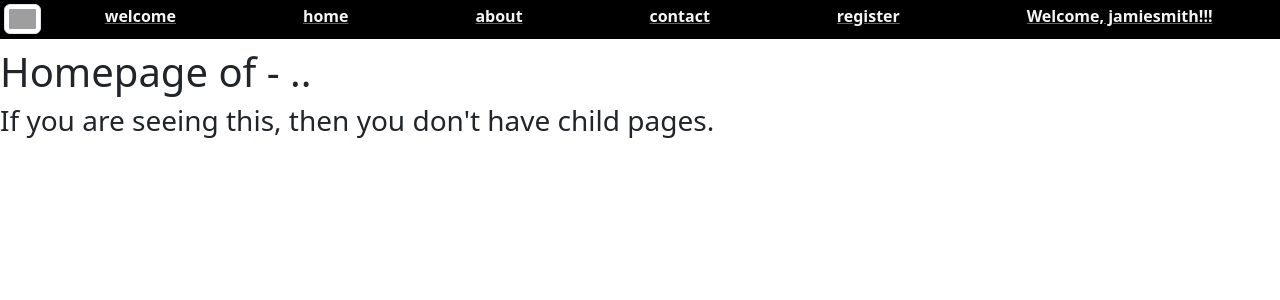
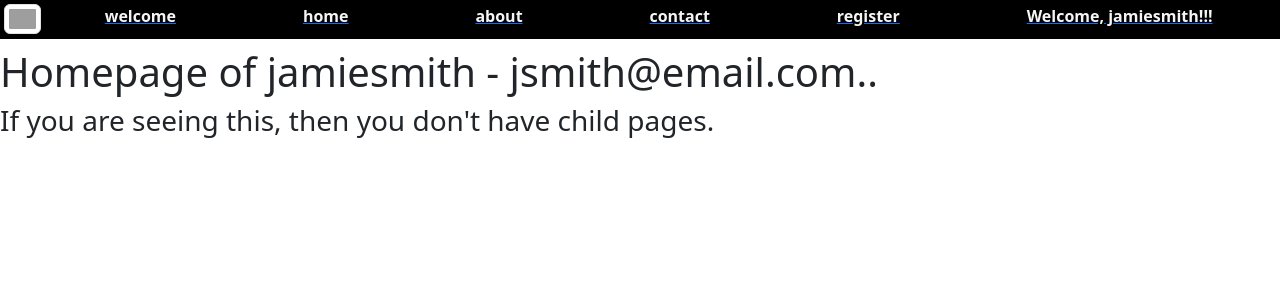
Before and after one commit to dho1115/beat-the-idols-iii, a React (Vite) app: page /currentUser/e3288652-f5be-4e52-b315-a7c232c9e0cb/ in a window 1280 px wide. Shown: the top 300 px of the page. Built offline with nearby package versions, Linux system fonts and the light colour scheme; data requests are answered from the project's data file; grey boxes are pictures that could not be loaded.

Commit message:
Fixed the destructured properties.
Corrected the properties that are supposed to be destructrued.

```diff
--- a/src/pages/private_pages/userhomepage/CurrentUserHomepage.jsx
+++ b/src/pages/private_pages/userhomepage/CurrentUserHomepage.jsx
@@ -9,8 +9,8 @@ import { Container } from 'reactstrap';
 import SuspenseFallback from '../../../components/suspense_fallback/SuspenseFallback';
 
 const CurrentUserHomepage = () => {
-   const { id, username, email } = useContext(dataContext);
-   console.log({id, username, email})
+   const { currentUser } = useContext(dataContext);
+   const { id, username, email } = currentUser;
    try {
       return (
          <div className='current-user-homepage-div py-5'>
```
